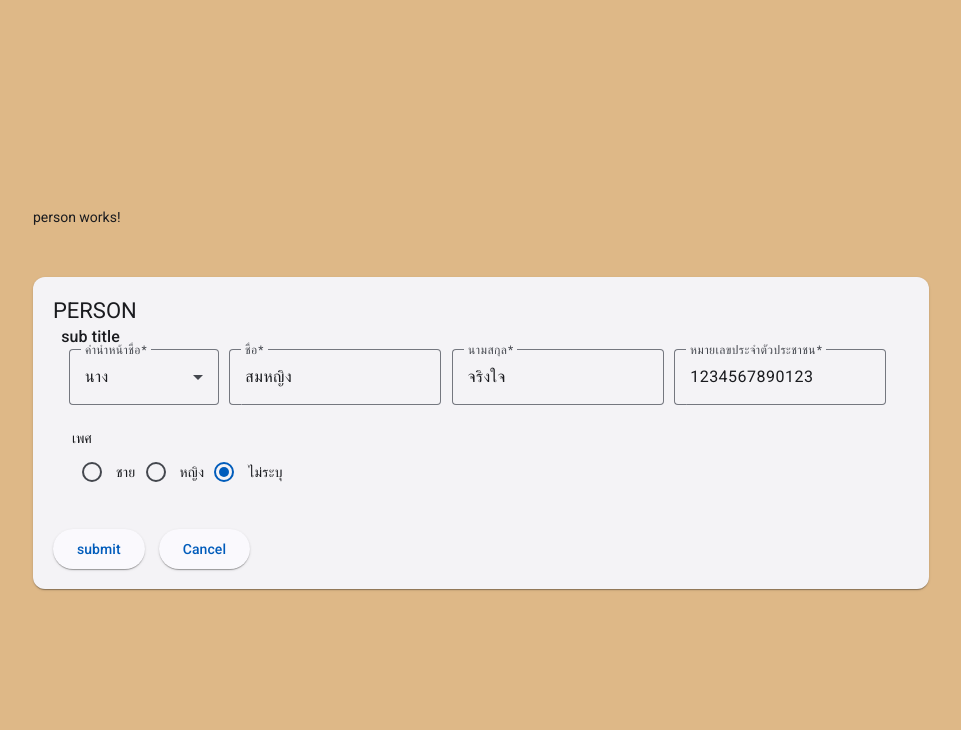
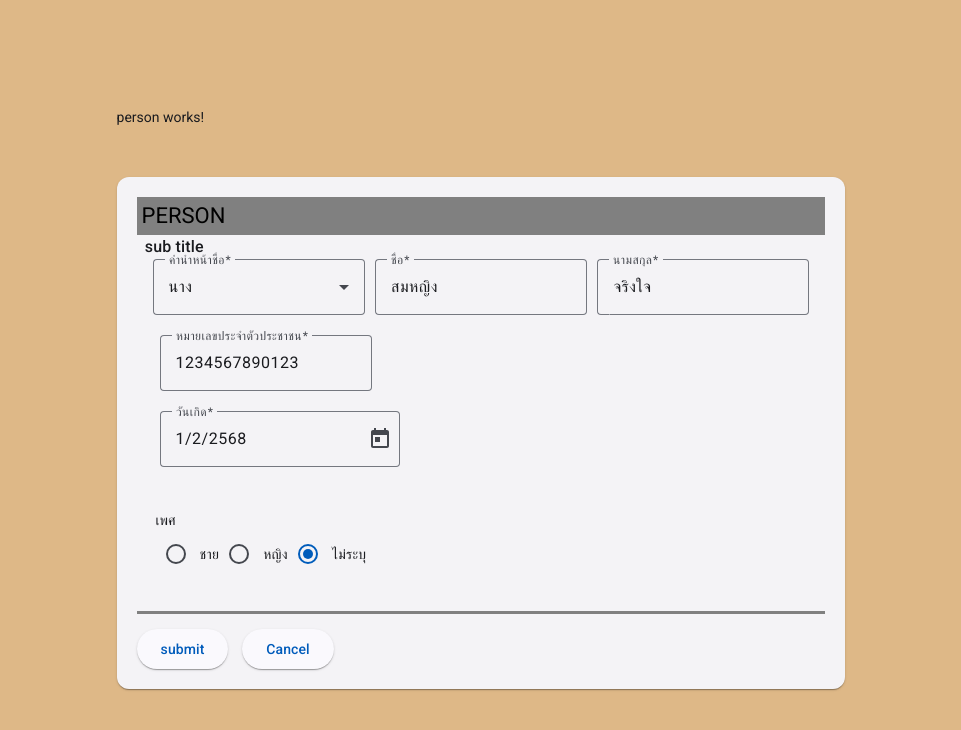
Before and after one commit to jm54103-outlook/mean-treadex-ui, an Angular app: page /person in a window 1280 px wide. Shown: the top 730 px of the page, without its empty margins (175-1136 px from the left). Built offline with nearby package versions, Linux system fonts and the light colour scheme.

Commit message:
date picker

```diff
--- a/package.json
+++ b/package.json
@@ -28,6 +28,7 @@
     "@angular/core": "^20.3.0",
     "@angular/forms": "^20.3.0",
     "@angular/material": "^20.2.3",
+    "@angular/material-moment-adapter": "^20.2.4",
     "@angular/platform-browser": "^20.3.0",
     "@angular/router": "^20.3.0",
     "rxjs": "~7.8.0",
--- a/src/app/app.config.ts
+++ b/src/app/app.config.ts
@@ -2,9 +2,25 @@ import { ApplicationConfig, provideBrowserGlobalErrorListeners, provideZoneChang
 import { provideRouter } from '@angular/router';
 import { provideHttpClient } from '@angular/common/http';
 import { routes } from './app.routes';
+import { DateAdapter, MAT_DATE_FORMATS, MAT_DATE_LOCALE } from '@angular/material/core';
+
+
+const MY_DATE_FORMAT = {
+  parse: {
+    dateInput: 'DD/MM/YYYY', // this is how your date will be parsed from Input
+  },
+  display: {
+    dateInput: 'DD/MM/YYYY', // this is how your date will get displayed on the Input
+    monthYearLabel: 'MMMM YYYY',
+    dateA11yLabel: 'LL',
+    monthYearA11yLabel: 'MMMM YYYY'
+  }
+};
 
 export const appConfig: ApplicationConfig = {
   providers: [
+    { provide: MAT_DATE_FORMATS, useValue: MY_DATE_FORMAT },
+    { provide: MAT_DATE_LOCALE, useValue: 'th-TH', },
     provideHttpClient(),
     provideBrowserGlobalErrorListeners(),
     provideZoneChangeDetection({ eventCoalescing: true }),
--- a/src/app/pages/person/person.css
+++ b/src/app/pages/person/person.css
@@ -3,3 +3,14 @@
     margin: 50px auto;
     padding: 20px;
 }
+
+mat-card-title {
+    background-color: gray;
+    color: black;
+    padding: 5px;
+}
+
+mat-card-footer{
+    border-top: gray solid;
+    padding-top: 15px;
+}
--- a/src/app/pages/person/person.html
+++ b/src/app/pages/person/person.html
@@ -1,12 +1,12 @@
 <p>person works!</p>
 <mat-card class="person-card">
-<mat-card-title>
+<mat-card-title >
     PERSON
 </mat-card-title>
 <mat-card-subtitle>&nbsp;&nbsp;sub title</mat-card-subtitle>
 <mat-card-content>
     <form [formGroup]="personForm" (ngSubmit)="onSubmit()">
-        <mat-form-field appearance="outline"  style="width:150px;">
+        <mat-form-field appearance="outline"  >
             <mat-label>คำนำหน้าชื่อ</mat-label>
             <mat-select #titleName formControlName="titleName">
                 <mat-option>(เลือกรายการ)</mat-option>
@@ -25,21 +25,19 @@
             <mat-label>นามสกุล</mat-label>
             <input matInput #lastName formControlName="lastName" type="text" (keydown.enter)="onEnter(lastName, idNo)"  required>
         </mat-form-field>
-        &nbsp;
+        <br/>&nbsp;
         <mat-form-field appearance="outline" >
             <mat-label>หมายเลขประจำตัวประชาชน</mat-label>
             <input matInput #idNo formControlName="idNo" type="text" (keydown.enter)="onEnter(idNo, firstName)" required>
         </mat-form-field>
-
-        <!--
-        <mat-form-field>
+        <br/>&nbsp;
+        <mat-form-field appearance="outline" >
             <mat-label>วันเกิด</mat-label>
             <input matInput #birthDate formControlName="birthDate" [matDatepicker]="datepicker">
             <mat-datepicker #datepicker/>
             <mat-datepicker-toggle [for]="datepicker" matSuffix/>
         </mat-form-field>
-        -->
-        &nbsp;
+        <br/>&nbsp;
         <table style="border:0px;">
             <tr><td>เพศ</td></tr>
             <tr>
@@ -53,7 +51,6 @@
             </tr>
         </table>
 
-
     </form>
     <p>
         &nbsp; &nbsp;
--- a/src/app/pages/person/person.ts
+++ b/src/app/pages/person/person.ts
@@ -1,15 +1,21 @@
-import { Component } from '@angular/core';
+import { ChangeDetectionStrategy, Component, inject, signal } from '@angular/core';
 import { MatButtonModule } from '@angular/material/button';
 import { MatCardModule } from '@angular/material/card';
 import { MatFormFieldModule } from '@angular/material/form-field';
 import { MatInputModule } from '@angular/material/input';
 import { MatSelectModule } from '@angular/material/select';
 import { MatRadioModule } from '@angular/material/radio';
+import { MatDatepickerModule } from '@angular/material/datepicker';
 import { FormBuilder, FormGroup, ReactiveFormsModule, Validators } from '@angular/forms';
 import { Router } from '@angular/router';
+import { provideNativeDateAdapter } from '@angular/material/core';
+
+
+
 
 @Component({
   selector: 'app-person',
+  providers:[provideNativeDateAdapter()],
   imports: [
     MatCardModule,
     MatFormFieldModule,
@@ -17,8 +23,10 @@ import { Router } from '@angular/router';
     MatInputModule,
     MatButtonModule,
     MatRadioModule,
-    ReactiveFormsModule // ใช้สำหรับฟอร์มแบบ Reactive *** FormGroup Binding
-],
+    MatDatepickerModule,
+    ReactiveFormsModule // ใช้สำหรับฟอร์มแบบ Reactive *** FormGroup Binding ***
+  ],
+  changeDetection: ChangeDetectionStrategy.OnPush,
   templateUrl: './person.html',
   styleUrl: './person.css'
 })
@@ -46,6 +54,7 @@ export class PersonComponent {
       firstName:[this.person.firstName, [Validators.required]],
       lastName:[this.person.lastName, [Validators.required]],
       idNo:[this.person.idNo, [Validators.required]],
+      birthDate:[this.person.birthDate, [Validators.required]],
       gender:[this.person.gender, [Validators.required]],
     });
   }
```
Also changed, not shown: 1 other file (tests, documents, lock files or other folders).
